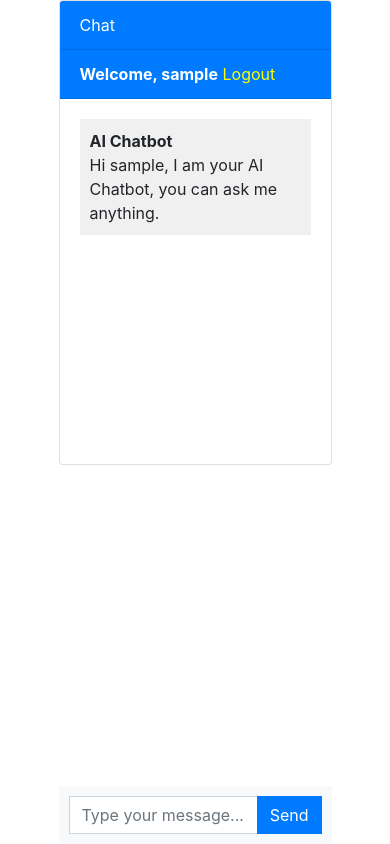
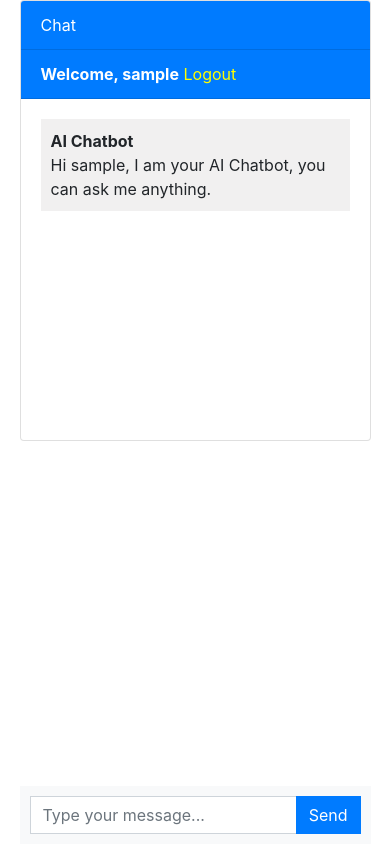
Before and after one commit to movalex/django-openai-chatbot, a Django app: page / in a window 390 px wide. Run offline with Django 4.2, Linux system fonts and the light colour scheme; the visitor is signed in with stand-in values (Sample User, id 1); data that the repository does not hold is empty; some libraries are stand-ins or nearby versions.

Commit message:
disable registration, adjust mobile ui

```diff
--- a/chatbot/views.py
+++ b/chatbot/views.py
@@ -96,6 +96,8 @@ def login(request):
 
 
 def register(request):
+    return redirect("login")
+
     if request.method == "POST":
         username = request.POST["username"]
         email = request.POST["email"]
--- a/templates/chatbot.html
+++ b/templates/chatbot.html
@@ -44,7 +44,7 @@
 
     .message-form {
       display: flex;
-      width:70%;
+      width:90%;
       max-width:800px;
       margin: 0 auto;
       position: fixed;
@@ -67,7 +67,7 @@
     }
 
     .chat-container {
-      width: 70%;
+      width: 90%;
       height: 90%;
       margin: 0 auto; /* Center the chat container */
       max-width: 800px; /* Optional: You can set a max-width to prevent it from being too wide on large screens */
```
